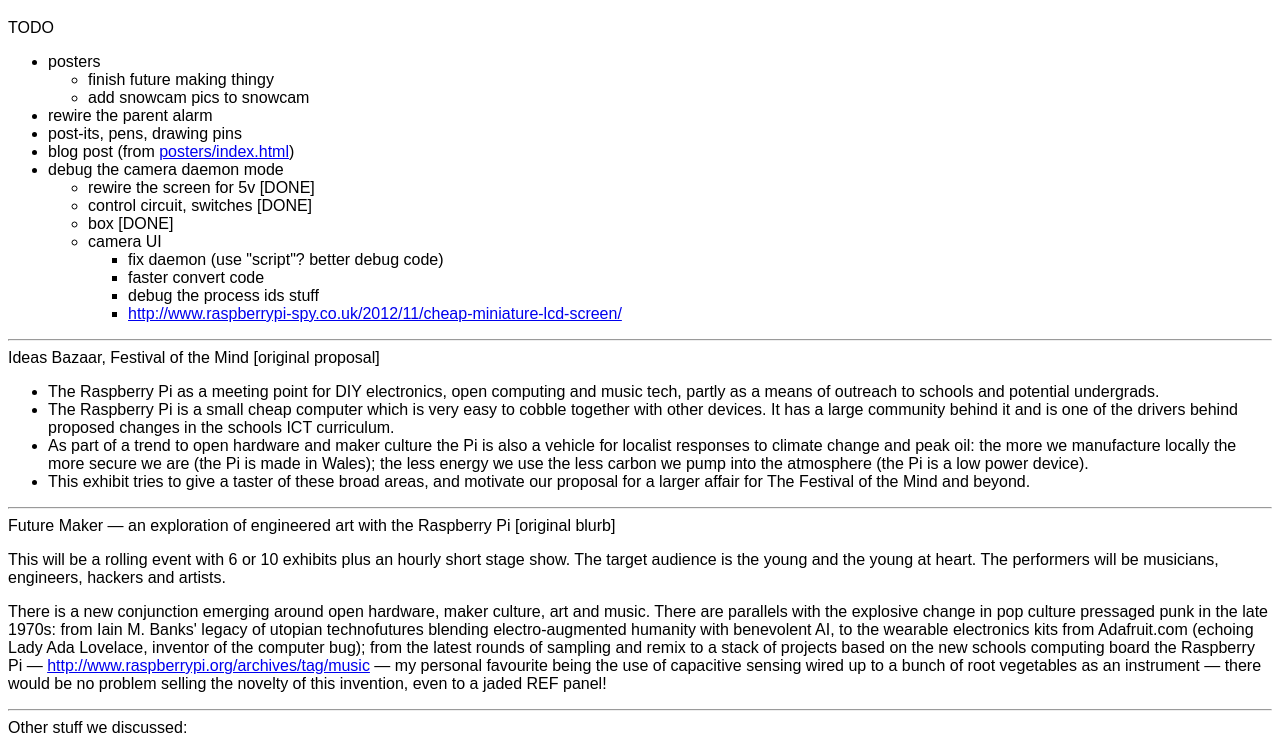
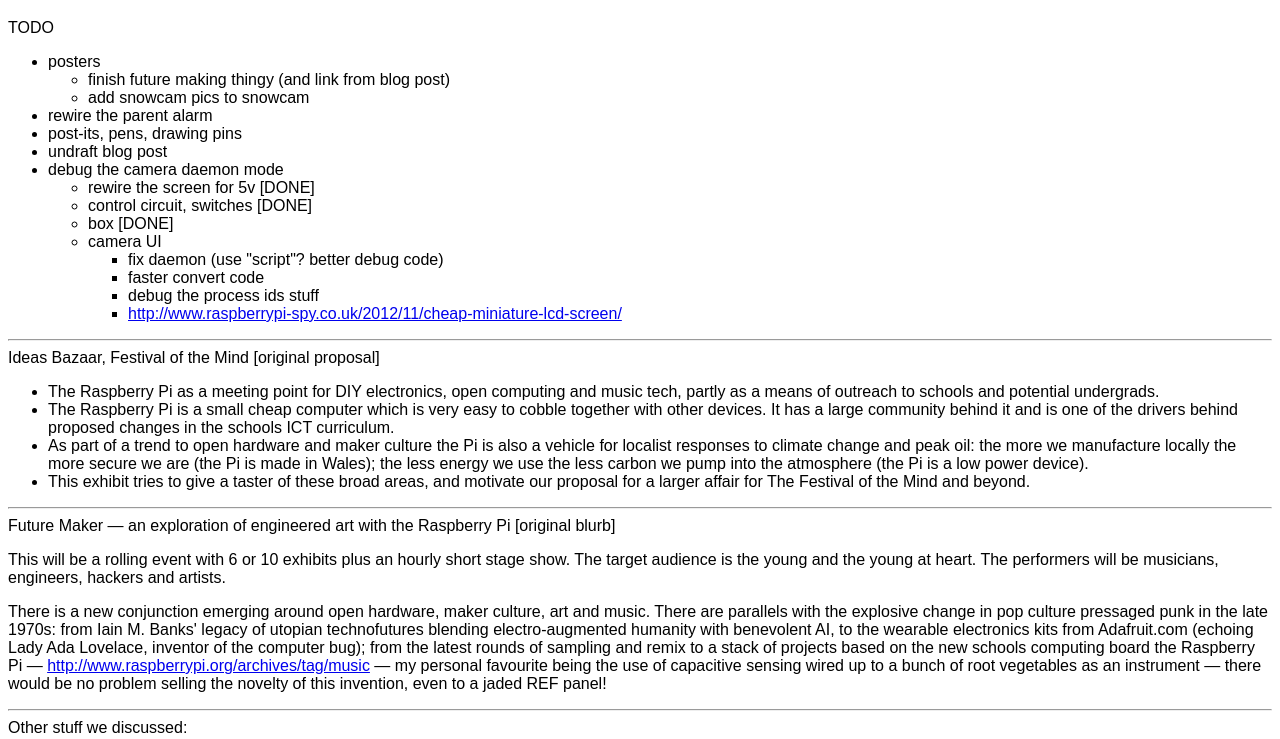
Before and after one commit to hamishcunningham/pi-tronics, a plain HTML site: page ideas-bazaar/notes.html in a window 1280 px wide. Shown: the part 61-800 px from the top of the page. Drawn offline with Linux system fonts and the light colour scheme.

Commit message:
more notes

```diff
--- a/ideas-bazaar/notes.html
+++ b/ideas-bazaar/notes.html
@@ -49,12 +49,12 @@ div.banner a:hover {
 <ul>
 <li>posters
   <ul>
-  <li>finish future making thingy</li>
+  <li>finish future making thingy (and link from blog post)</li>
   <li>add snowcam pics to snowcam</li>
   </ul></li>
 <li>rewire the parent alarm</li>
 <li>post-its, pens, drawing pins</li>
-<li>blog post (from <a class="cow-url" href="posters/index.html">posters/index.html</a>)</li>
+<li>undraft blog post</li>
 <li>debug the camera daemon mode
   <ul>
   <li>rewire the screen for 5v                     [DONE]</li>
```
Also changed, not shown: ideas-bazaar/posters/index.html (+2 -2 lines), 2 other files.
